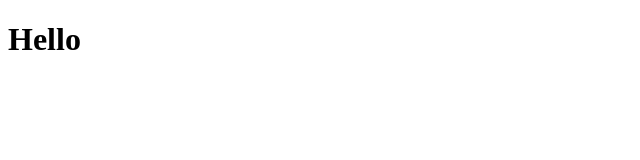
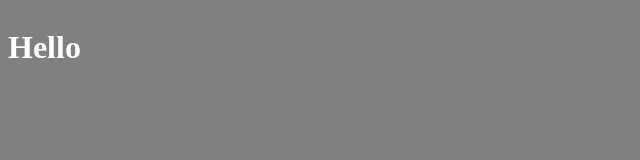
Before and after one commit to rudenko9/serverjs, a plain HTML site: page public/index.html in a window 1280 px wide. Shown: the whole page, without its empty margins (0-640 px from the left). Drawn offline with Linux system fonts and the light colour scheme.

Commit message:
add style

```diff
--- /dev/null
+++ b/public/css/style.css
@@ -0,0 +1,5 @@
+body {
+  align-content: center;
+  background: rgb(128, 128, 128);
+  color: white;
+}
--- a/public/index.html
+++ b/public/index.html
@@ -1,5 +1,11 @@
 <!DOCTYPE html>
 <!-- TEST Completed-->
-<h1>Hello</h1>
+<head>
+  <link rel="stylesheet" href="./css/style.css">
+</head>
+<body>
+  <h1>Hello</h1>
+</body>
+
 
 <!-- <img src="/image.jpeg" /> -->
--- a/public/text.css
+++ /dev/null
@@ -1,4 +0,0 @@
-h1 {
-  align-content: center;
-  background-color: rgb(128, 128, 128);
-}
```
